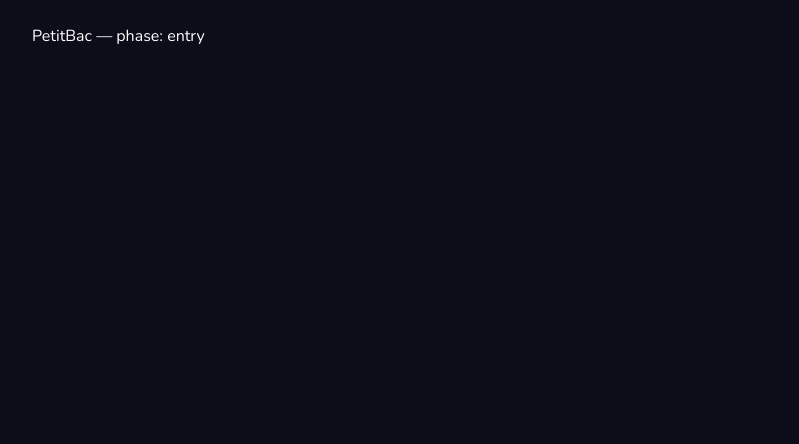
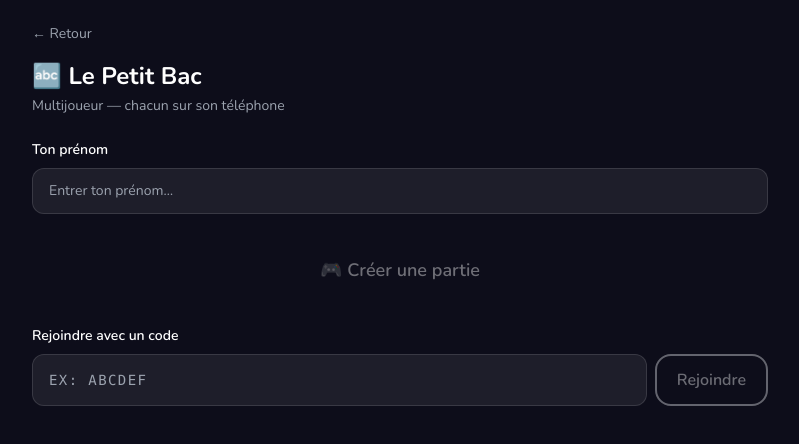
Before and after one commit to LeoMCGN/nightplay, a React (Vite) app: page /play/petit-bac in a window 1280 px wide. Shown: the top 444 px of the page, without its empty margins (240-1039 px from the left). Built offline with nearby package versions, Linux system fonts and the light colour scheme; no server answers.

Commit message:
feat: petit bac entry phase (create/join room)

```diff
--- a/src/pages/games/PetitBac.jsx
+++ b/src/pages/games/PetitBac.jsx
@@ -99,9 +99,142 @@ export default function PetitBac() {
 
   const isHost = room && myPlayerId && room.host_id === myPlayerId
 
+  // ── Créer une room ─────────────────────────────────────────────────────────
+  async function handleCreate() {
+    if (!myName.trim()) return
+    const code = generateCode()
+    const playerId = crypto.randomUUID()
+
+    const { data: roomData, error: roomErr } = await supabase
+      .from('bac_rooms')
+      .insert({ code, host_id: playerId })
+      .select()
+      .single()
+
+    if (roomErr) { console.error(roomErr); return }
+
+    const { data: playerData, error: playerErr } = await supabase
+      .from('bac_players')
+      .insert({ room_id: roomData.id, name: myName.trim(), is_host: true, id: playerId })
+      .select()
+      .single()
+
+    if (playerErr) { console.error(playerErr); return }
+
+    setMyPlayerId(playerId)
+    setRoom(roomData)
+    setPlayers([playerData])
+    setPhase('lobby')
+  }
+
+  // ── Rejoindre une room ────────────────────────────────────────────────────
+  async function handleJoin() {
+    if (!myName.trim() || !joinCode.trim()) return
+    setJoinError('')
+
+    const { data: roomData, error: roomErr } = await supabase
+      .from('bac_rooms')
+      .select()
+      .eq('code', joinCode.trim().toUpperCase())
+      .eq('status', 'waiting')
+      .single()
+
+    if (roomErr || !roomData) {
+      setJoinError('Code invalide ou partie déjà commencée.')
+      return
+    }
+
+    const playerId = crypto.randomUUID()
+    const { data: playerData, error: playerErr } = await supabase
+      .from('bac_players')
+      .insert({ room_id: roomData.id, name: myName.trim(), is_host: false, id: playerId })
+      .select()
+      .single()
+
+    if (playerErr) { console.error(playerErr); return }
+
+    const { data: existingPlayers } = await supabase
+      .from('bac_players')
+      .select()
+      .eq('room_id', roomData.id)
+
+    setMyPlayerId(playerId)
+    setRoom(roomData)
+    setPlayers(existingPlayers || [])
+    setPhase('lobby')
+  }
+
+  // ── Render ─────────────────────────────────────────────────────────────────
   return (
     <Layout>
-      <p className="text-white">PetitBac — phase: {phase}</p>
+      <AnimatePresence mode="wait">
+
+        {/* ── ENTRY ──────────────────────────────────────────────────────── */}
+        {phase === 'entry' && (
+          <motion.div
+            key="entry"
+            initial={{ opacity: 0, y: 20 }}
+            animate={{ opacity: 1, y: 0 }}
+            exit={{ opacity: 0, y: -20 }}
+            className="flex flex-col gap-6"
+          >
+            <div>
+              <button
+                onClick={() => navigate('/')}
+                className="text-sm mb-4 block"
+                style={{ color: 'var(--color-text-muted)' }}
+              >
+                ← Retour
+              </button>
+              <h2 className="text-2xl font-bold text-white mb-1">🔤 Le Petit Bac</h2>
+              <p className="text-sm" style={{ color: 'var(--color-text-muted)' }}>
+                Multijoueur — chacun sur son téléphone
+              </p>
+            </div>
+
+            <div>
+              <p className="text-sm font-semibold text-white mb-2">Ton prénom</p>
+              <input
+                value={myName}
+                onChange={e => setMyName(e.target.value)}
+                placeholder="Entrer ton prénom…"
+                className="w-full rounded-xl px-4 py-3 text-sm text-white"
+                style={{ background: 'rgba(255,255,255,0.07)', border: '1px solid rgba(255,255,255,0.12)', outline: 'none' }}
+              />
+            </div>
+
+            <Button onClick={handleCreate} fullWidth size="lg" disabled={!myName.trim()}>
+              🎮 Créer une partie
+            </Button>
+
+            <div>
+              <p className="text-sm font-semibold text-white mb-2">Rejoindre avec un code</p>
+              <div className="flex gap-2">
+                <input
+                  value={joinCode}
+                  onChange={e => setJoinCode(e.target.value.toUpperCase())}
+                  placeholder="EX: ABCDEF"
+                  maxLength={6}
+                  className="flex-1 rounded-xl px-4 py-3 text-sm text-white font-mono tracking-widest"
+                  style={{ background: 'rgba(255,255,255,0.07)', border: '1px solid rgba(255,255,255,0.12)', outline: 'none' }}
+                />
+                <Button
+                  onClick={handleJoin}
+                  size="md"
+                  variant="secondary"
+                  disabled={!myName.trim() || joinCode.length < 6}
+                >
+                  Rejoindre
+                </Button>
+              </div>
+              {joinError && (
+                <p className="text-sm mt-2" style={{ color: '#EF4444' }}>{joinError}</p>
+              )}
+            </div>
+          </motion.div>
+        )}
+
+      </AnimatePresence>
     </Layout>
   )
 }
```
